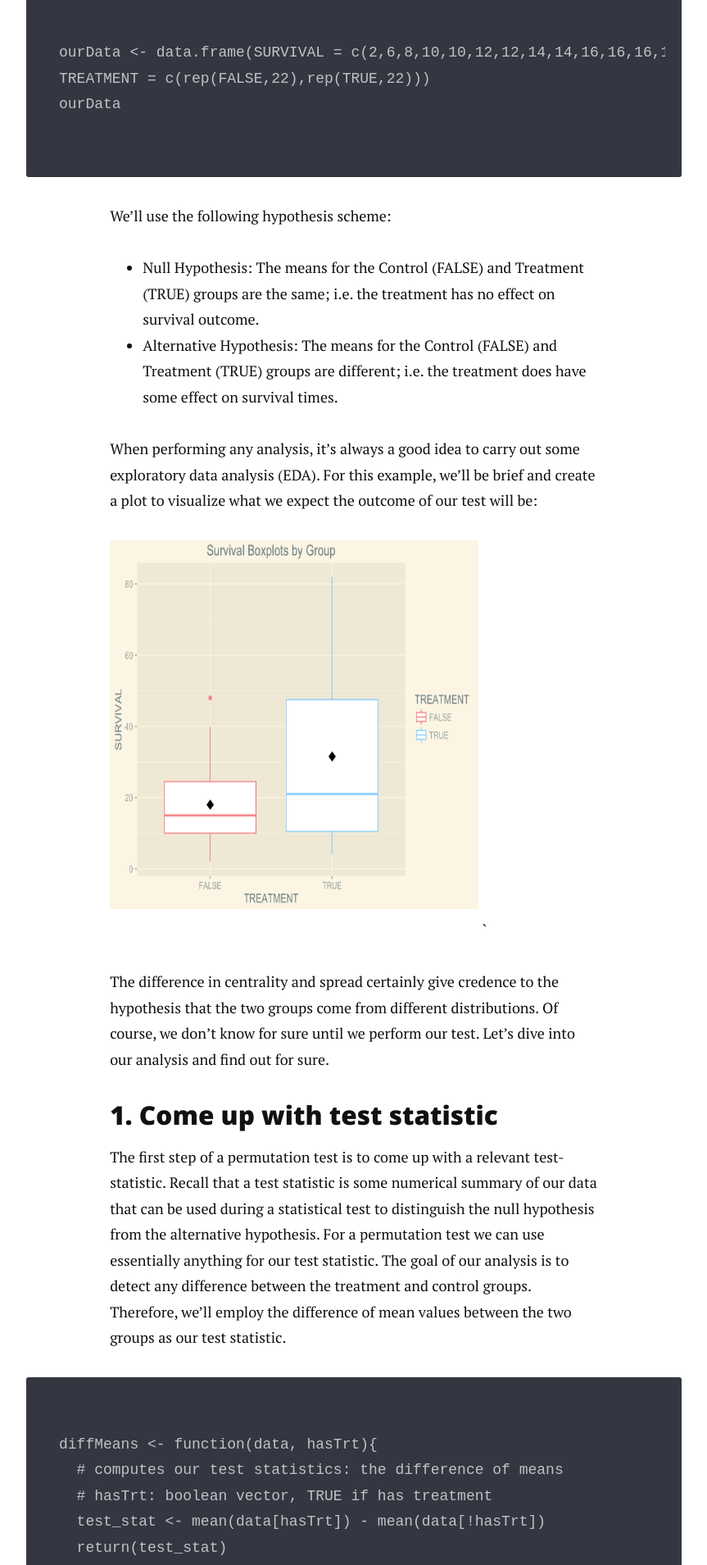
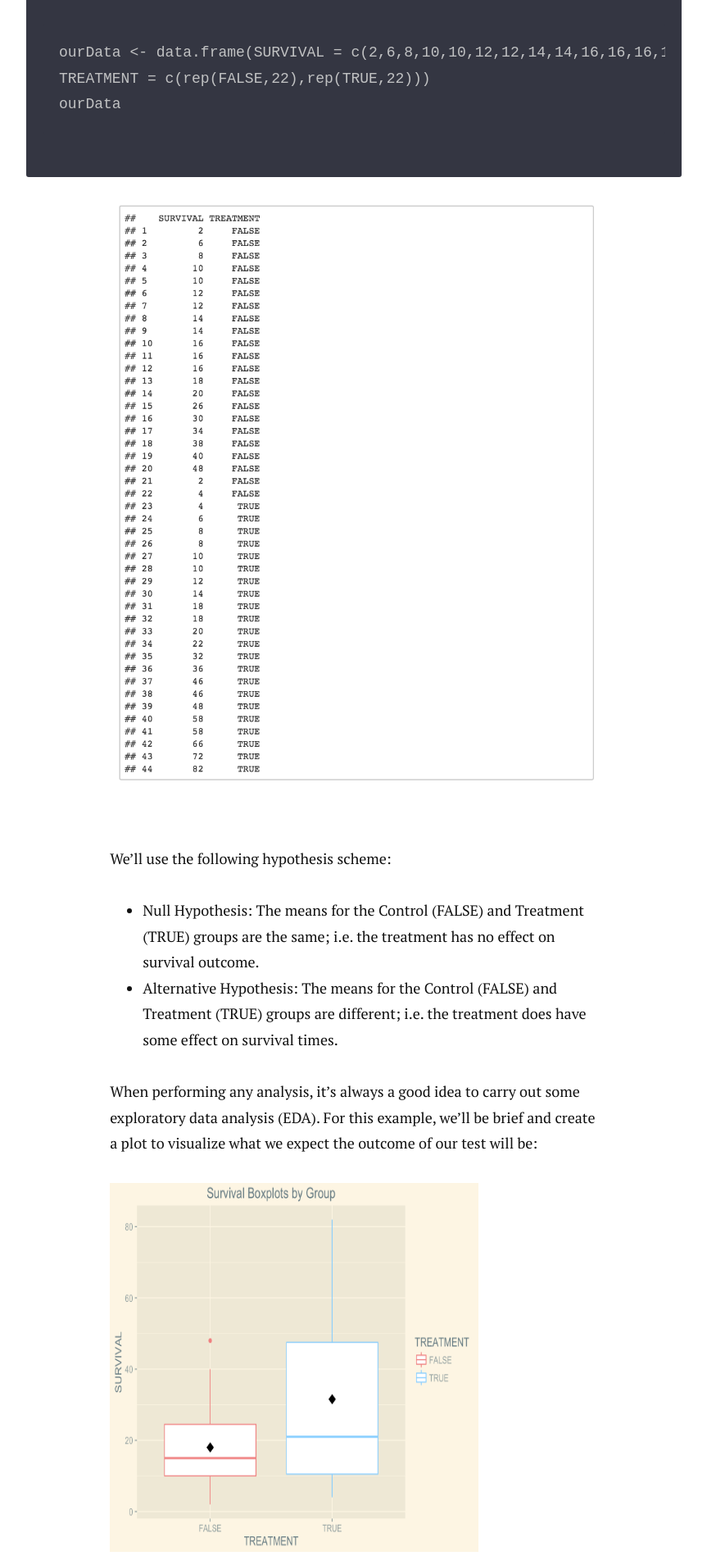
Before and after one commit to jwilber/old_website, a Jekyll site: the page built from _posts/2014-12-15-permutation-test.markdown, in a window 1280 px wide. Shown: the part 3140-5049 px from the top of the page at 82% size, without its empty margins (208-1071 px from the left). Built offline with Jekyll 4.4.1, drawn with Linux system fonts in a browser that asks for light colours; nearby versions of some CDN libraries.

Commit message:
Update 2014-12-15-permutation-test.markdown

````diff
--- a/_posts/2014-12-15-permutation-test.markdown
+++ b/_posts/2014-12-15-permutation-test.markdown
@@ -57,6 +57,8 @@ ourData <- data.frame(SURVIVAL = c(2,6,8,10,10,12,12,14,14,16,16,16,18,20,26,30,
 TREATMENT = c(rep(FALSE,22),rep(TRUE,22)))
 ourData
 ```
+
+<img src="/images/dataset1.png" />
 
 We'll use the following hypothesis scheme:
 
````
